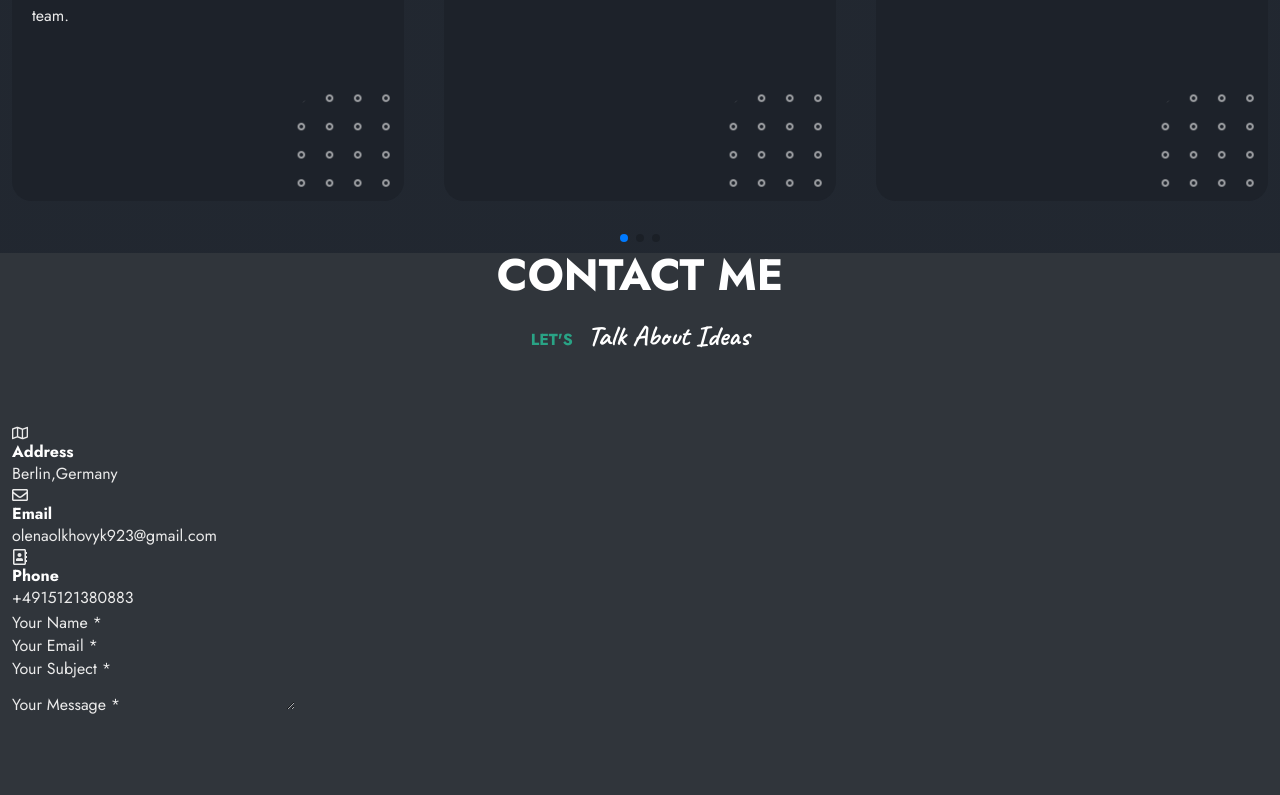
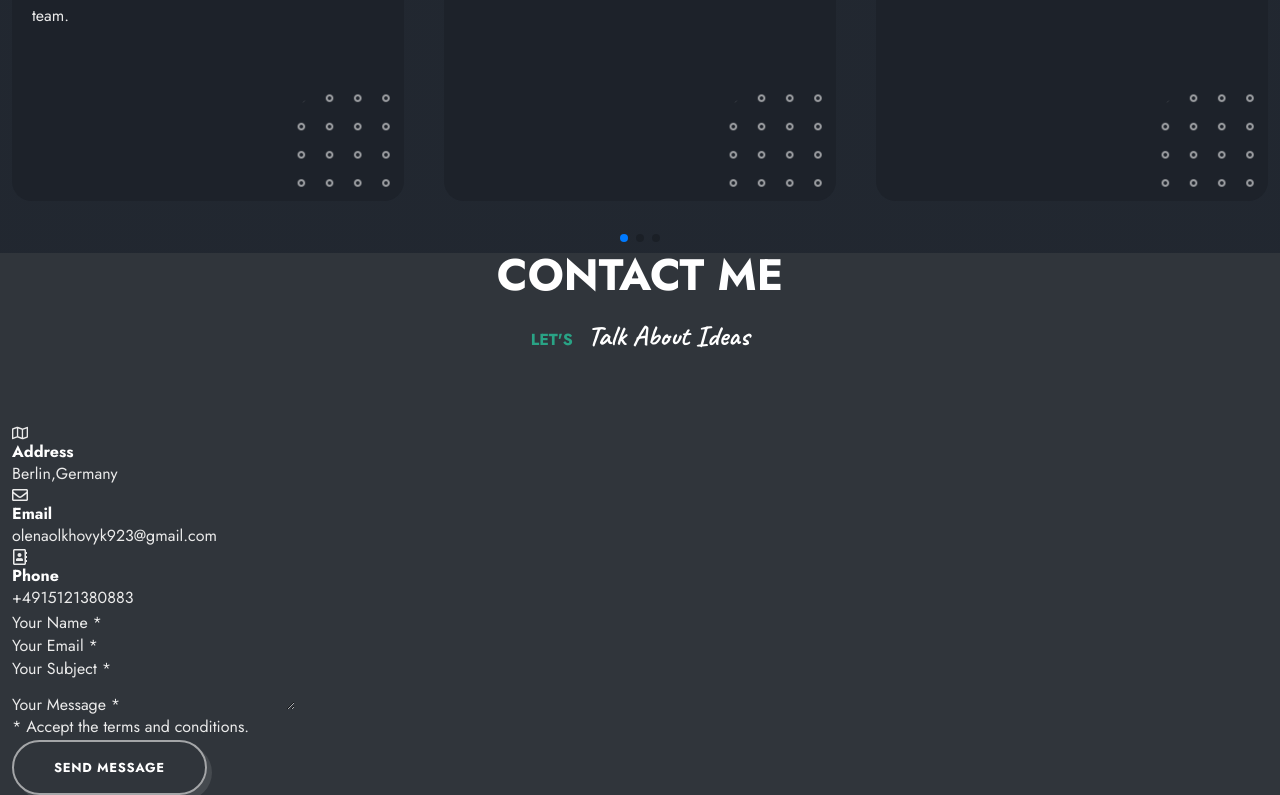
Before and after one commit to Olena-Olkhovyk/my-portfolio, a React (Create React App) app: page / in a window 1280 px wide. Shown: the part 6258-7053 px from the top of the page. Before the commit the page ends 6974 px from the top, so only its background shows below. Built offline with nearby package versions, Linux system fonts and the light colour scheme.

Commit message:
Add submit btn

```diff
--- a/src/components/Contact/Contact.jsx
+++ b/src/components/Contact/Contact.jsx
@@ -12,7 +12,7 @@ const Contact = () => {
         </p>
 
         <div className={classes.contactContainer}>
-          <div className={classes.contactContent}>
+          <div>
             <div className={classes.contactCard}>
               <span className={classes.contactIcon}>
                 <FaRegMap />
@@ -35,7 +35,6 @@ const Contact = () => {
               <p className={classes.cardData}>+4915121380883</p>
             </div>
           </div>
-
           <form className={classes.contactForm}>
             <div className={classes.formGroup}>
               <div className={classes.formDiv}>
@@ -50,6 +49,7 @@ const Contact = () => {
                 </label>
                 <input type="email" className={classes.formInput} />
               </div>
+            </div>
             <div className={classes.formDiv}>
               <label className={classes.formTag}>
                 Your Subject <b>*</b>
@@ -62,6 +62,12 @@ const Contact = () => {
               </label>
               <textarea className={classes.formInput}></textarea>
             </div>
+
+            <div className={classes.submit}>
+              <p>* Accept the terms and conditions.</p>
+              <button type="submit" className="btn">
+                Send Message
+              </button>
             </div>
           </form>
         </div>
```
Lines whose indentation alone changed are shown as unchanged.
